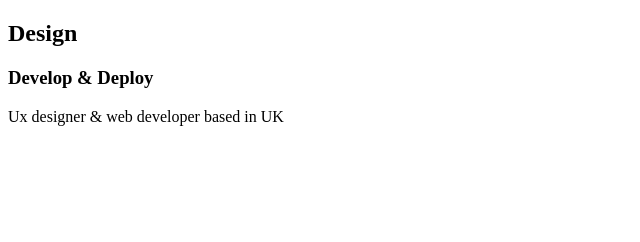
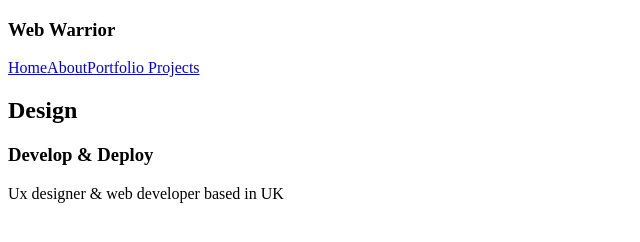
Before and after one commit to victor1mrs/Gatsby-Portfolio, a Gatsby site: page / in a window 1280 px wide. Shown: the whole page, without its empty margins (0-640 px from the left). Built offline with nearby package versions, Linux system fonts and the light colour scheme; Gatsby itself is replaced by a stand-in of ours.

Commit message:
navbar added

```diff
--- a/src/pages/index.js
+++ b/src/pages/index.js
@@ -1,8 +1,10 @@
 import React from 'react'
+import Navbar from '../components/Navbar';
 
 const Home = () => {
   return (
     <section>
+      <Navbar/>
       <div>
         <h2>Design</h2>
         <h3>Develop & Deploy</h3>
```
